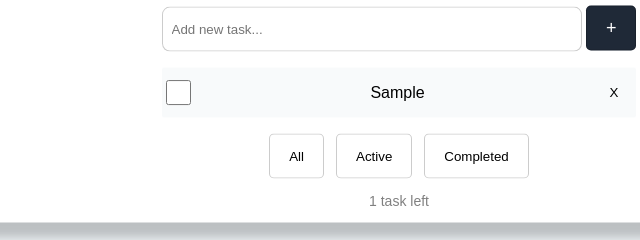
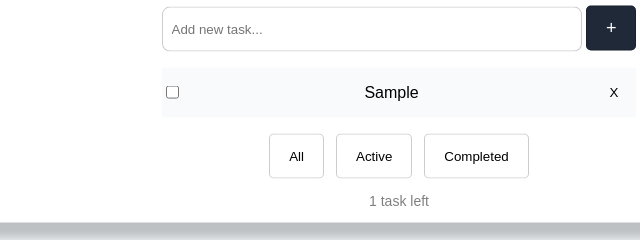
Before and after one commit to EriqMoore/Todo-App, a plain HTML site: page index.html in a window 1280 px wide. Both pictures are taken after typing "Sample" into the empty fields and a click on the button "Add task". Shown: the part 326-566 px from the top of the page, 241-881 px from the left. Drawn offline with Linux system fonts and the light colour scheme.

Commit message:
updated checkbox positioning

```diff
--- a/style.css
+++ b/style.css
@@ -106,7 +106,9 @@ body {
 }
 
 .task-checkbox {
-  width: 25px;
+
+  margin-top: auto;
+  margin-bottom: auto;
 }
 
 .delete-btn {
```
